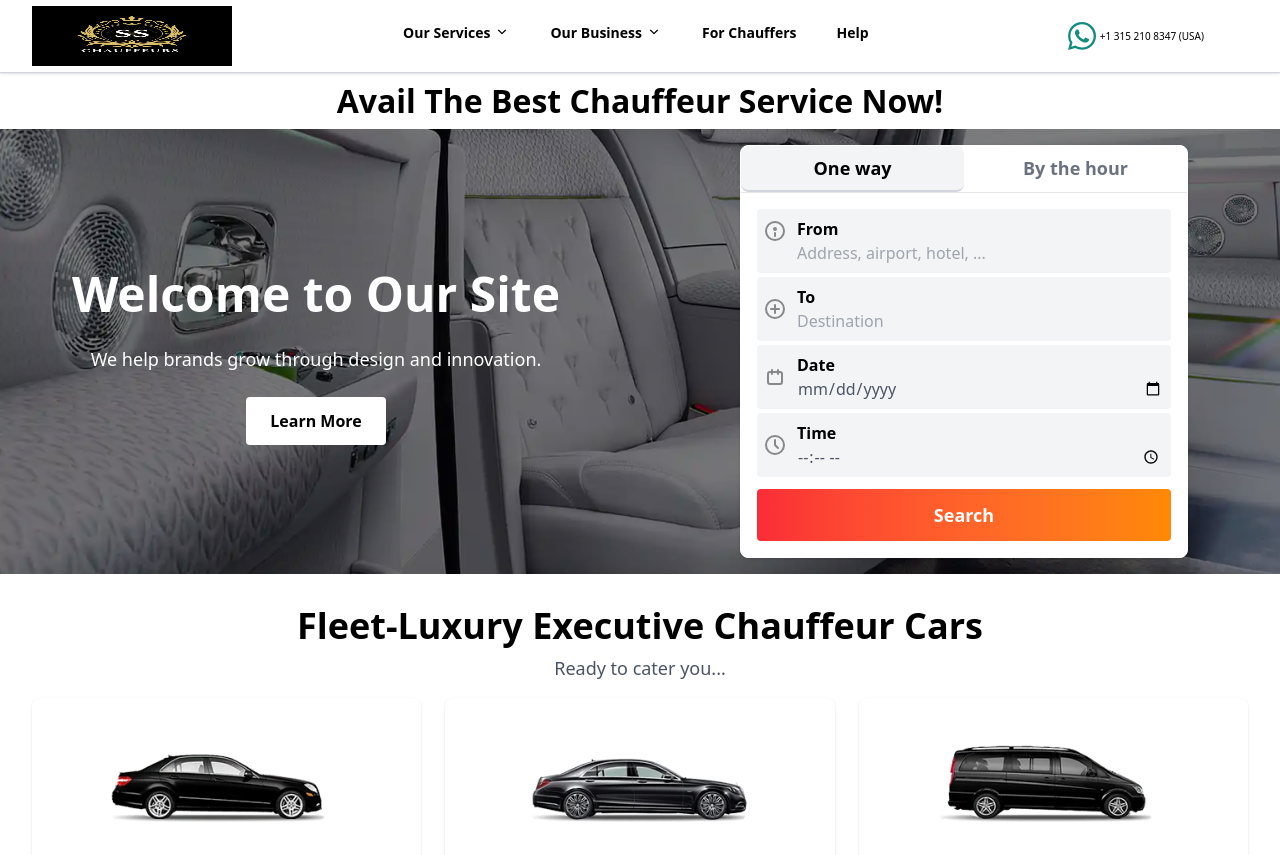
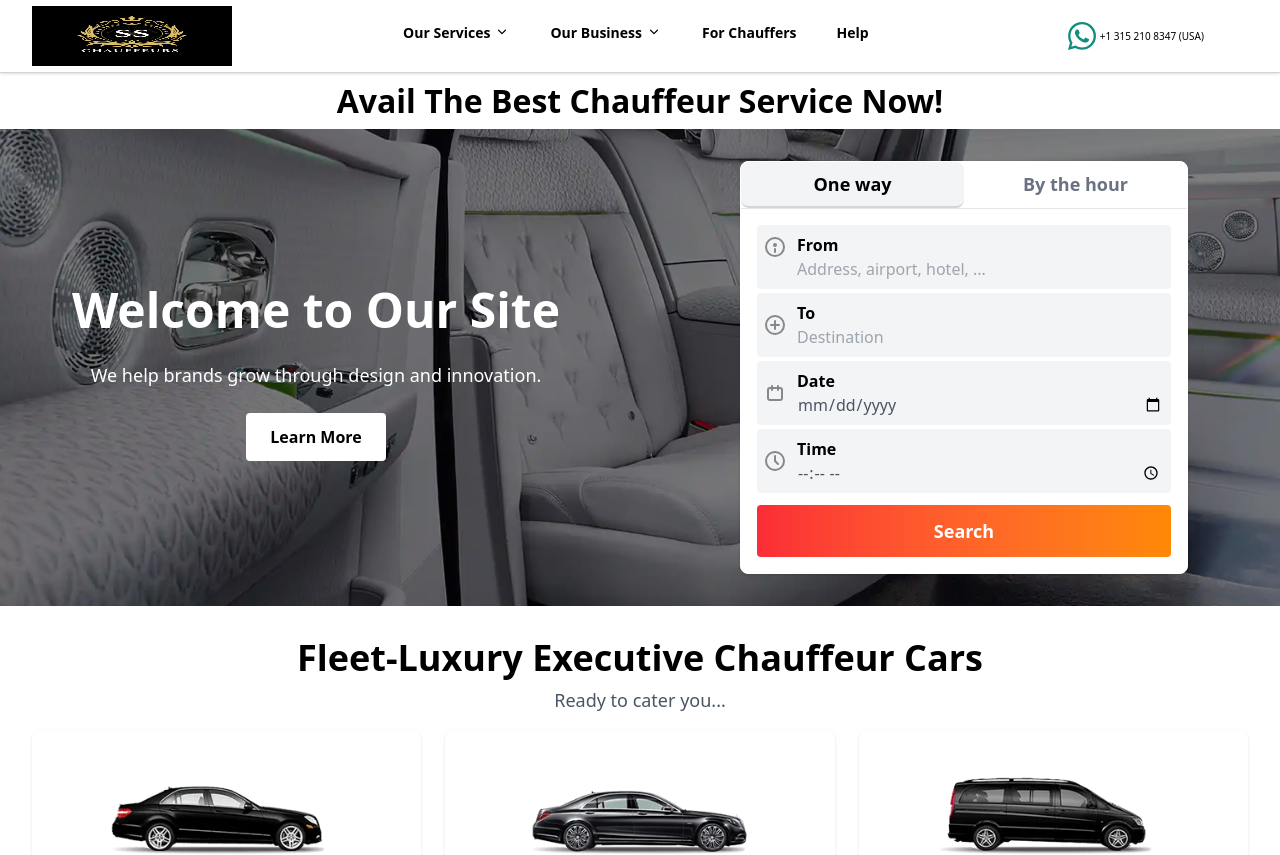
Before and after one commit to rahultherocks47/ss, a React (Vite) app: page / in a window 1280 px wide. Shown: the top 855 px of the page. Built offline with nearby package versions, Linux system fonts and the light colour scheme.

Commit message:
hero-updation for medium and above devices

```diff
--- a/src/components/HeroSection.jsx
+++ b/src/components/HeroSection.jsx
@@ -29,8 +29,8 @@ const HeroSection = () => {
       </div>
       </div>
     {/* Second Block */}
-       <div class="block">
-        <div className="relative z-10 flex flex-col items-center justify-center h-full text-white text-center mx-1 md:p-4 md:m-auto">
+       <div class="block p-2 md:p-4">
+        <div className="relative z-10 flex flex-col items-center justify-center m-auto h-full text-white text-center mx-1 md:p-4 md:m-auto">
         <Tabs />
         </div>
      </div>
```
